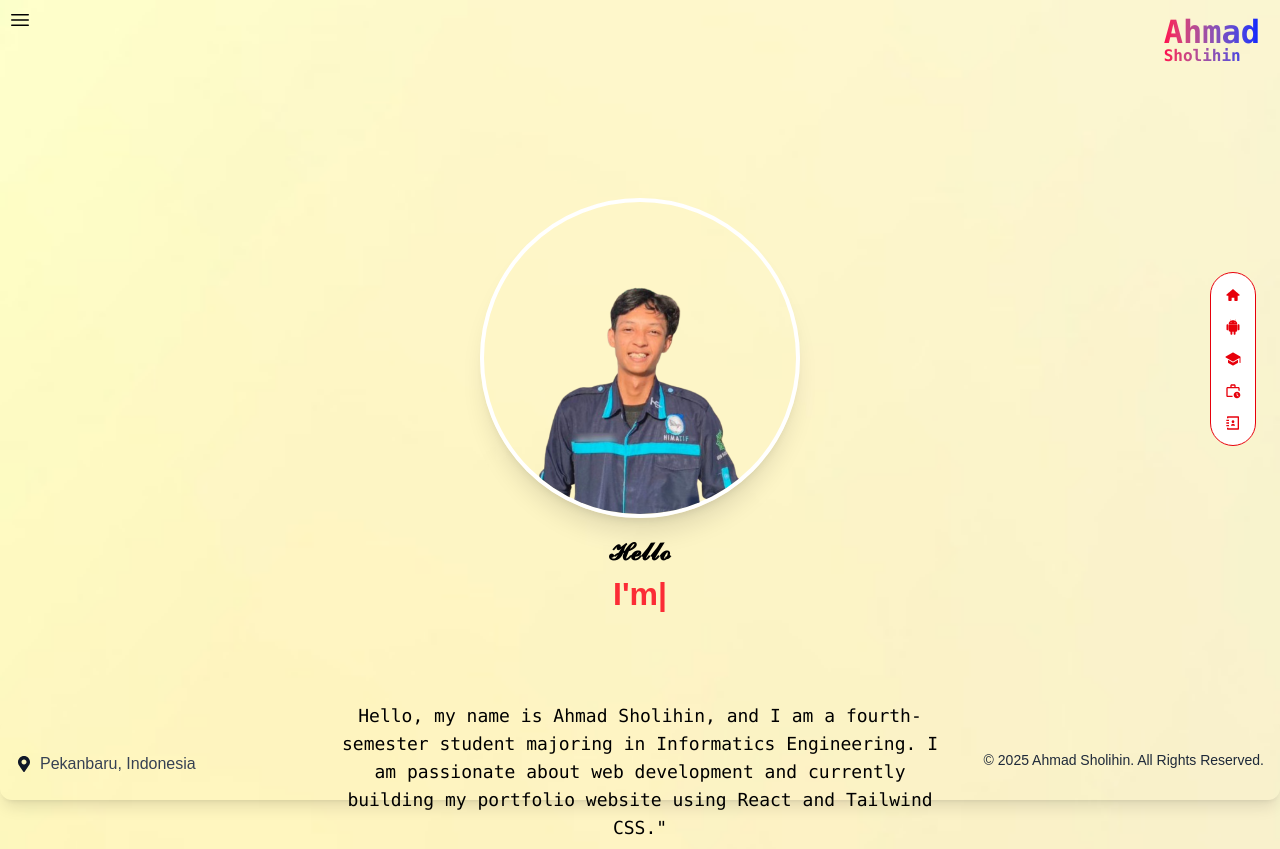
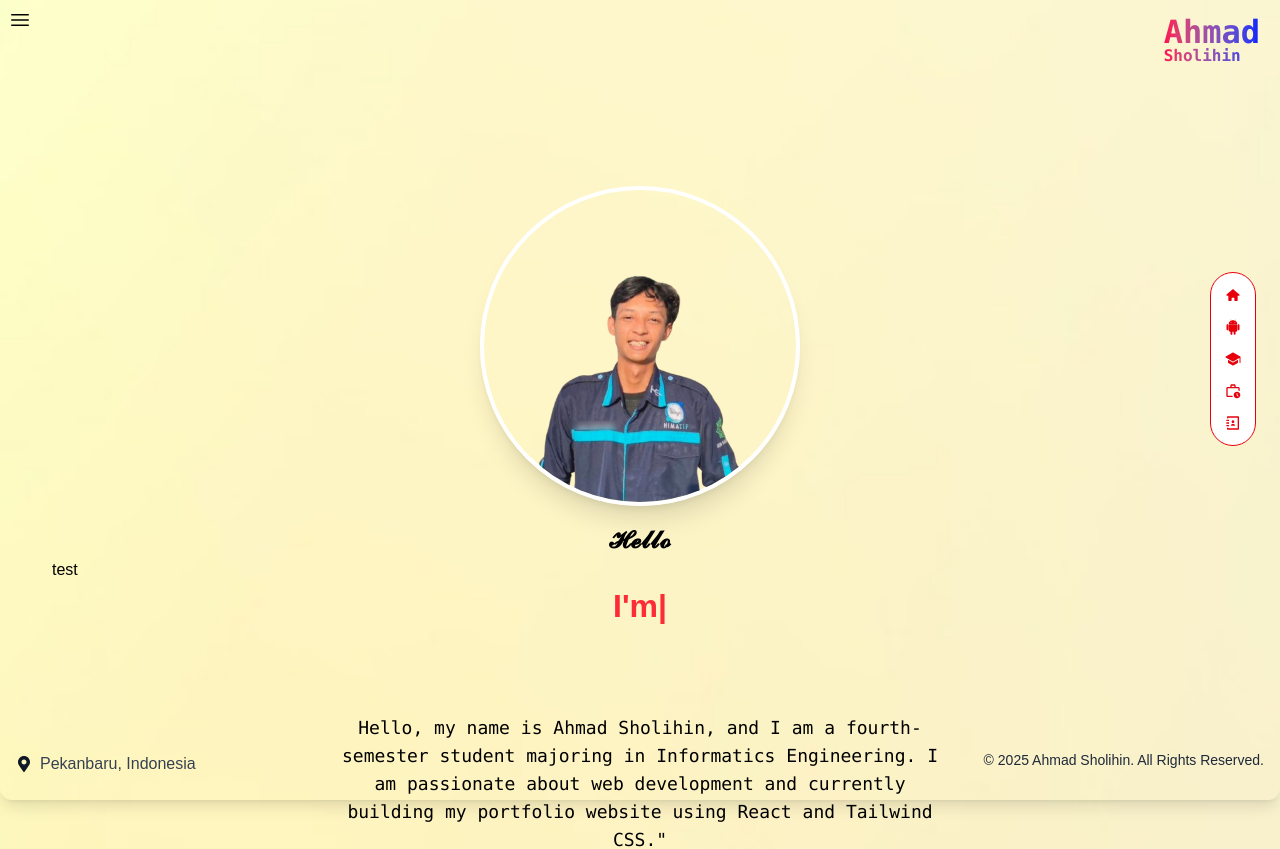
Before and after one commit to AhmadSholihin30/Portofolio, a React (Vite) app: page / in a window 1280 px wide. Shown: the top 849 px of the page. Built offline with nearby package versions, Linux system fonts and the light colour scheme.

Commit message:
tambah H1

```diff
--- a/src/Component/Banner.jsx
+++ b/src/Component/Banner.jsx
@@ -16,6 +16,9 @@ function Banner() {
         <div className="block text-black font-bold text-[24px] text-center mt-4">
           𝓗𝓮𝓵𝓵𝓸
         </div>
+        <h1>
+          test
+        </h1>
         <div className="text-center font-bold text2xl text-red-500 h-25">
           <TypeAnimation
             sequence={[
```
